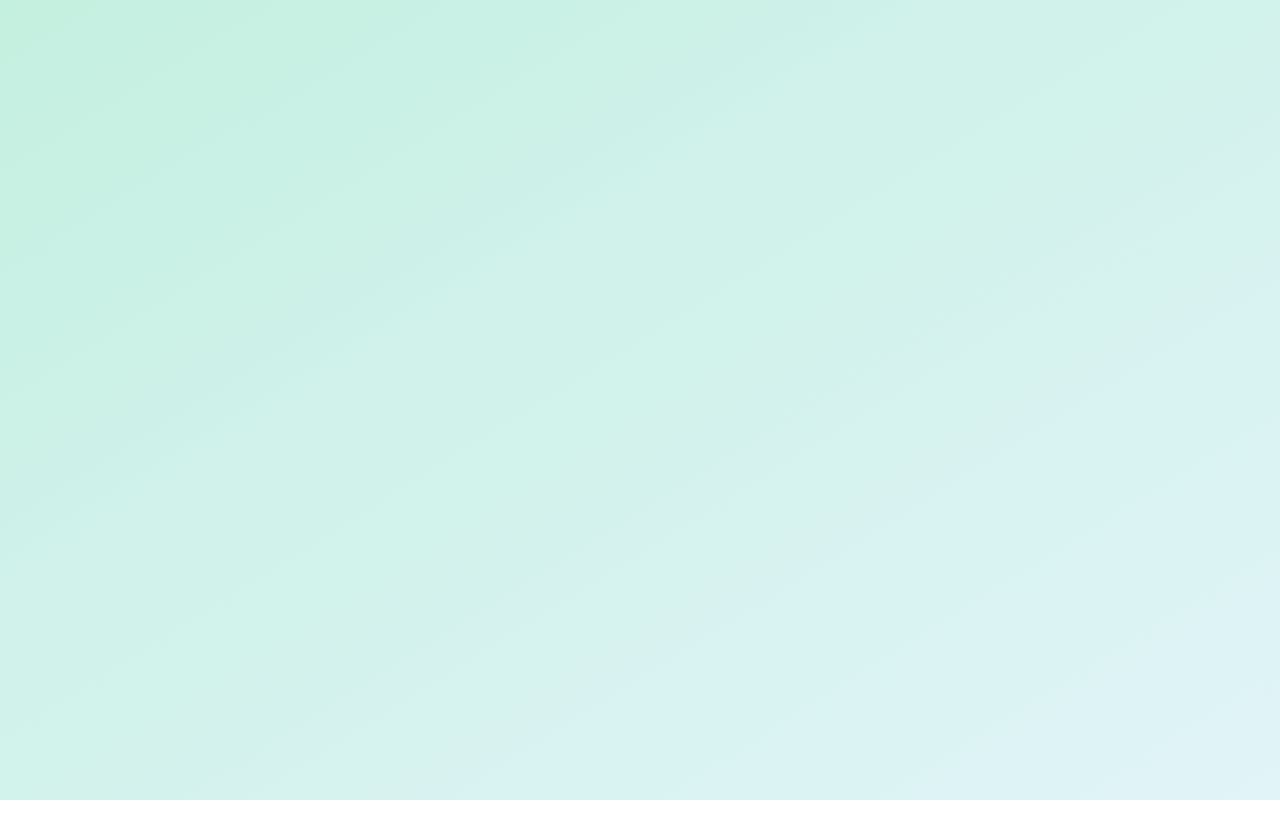
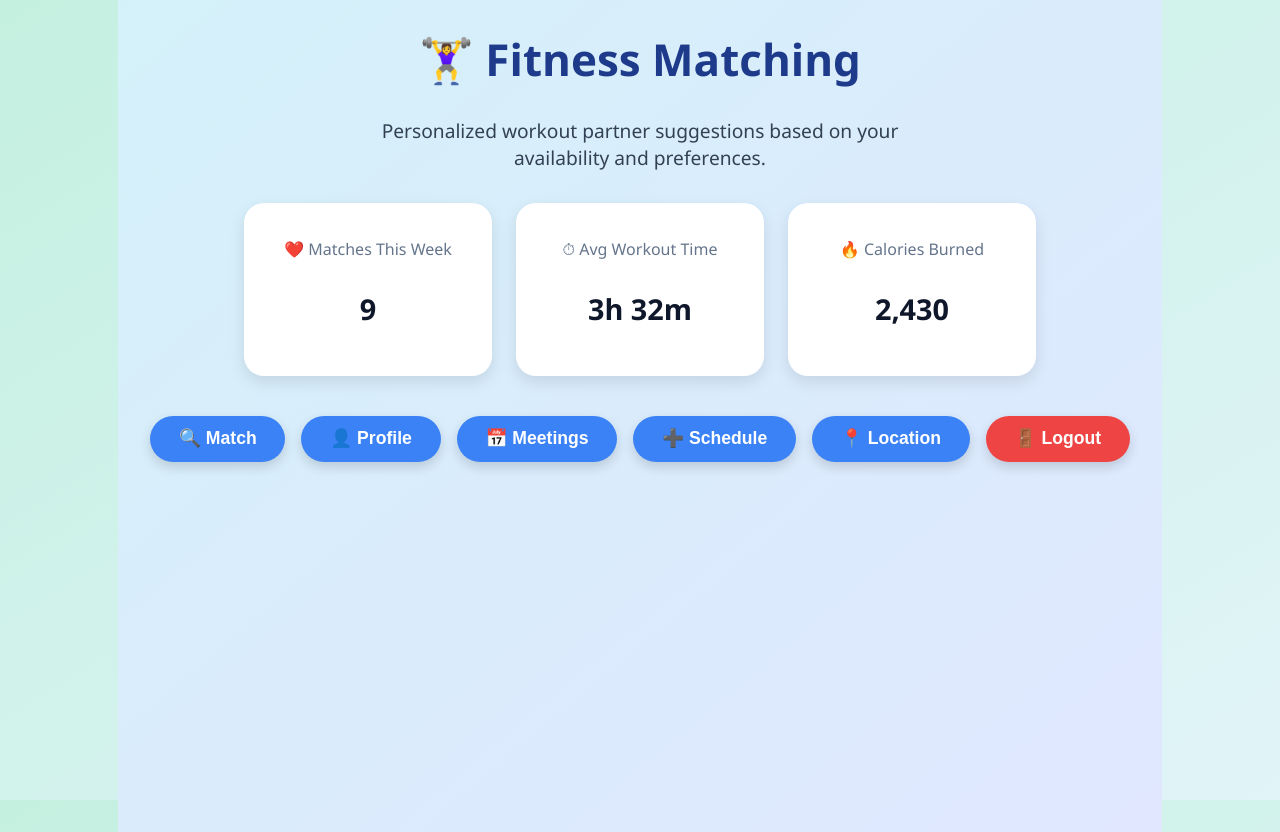
Before and after one commit to AdirBarash8/Fitmate, a React (Vite) app in the folder fitness-matcher-frontend/: page /dashboard in a window 1280 px wide. Before the commit this address had no page. Before the commit the page ends 800 px from the top, so only its background shows below. Built offline with nearby package versions, Linux system fonts and the light colour scheme; sample sign-in values are in the browser's storage.

Commit message:
dashboard...

```diff
--- /dev/null
+++ b/fitness-matcher-frontend/src/pages/DashboardPage.jsx
@@ -0,0 +1,60 @@
+import { useContext } from "react";
+import { useNavigate } from "react-router-dom";
+import { AuthContext } from "../context/AuthContext";
+import "../styles/dashboardPage.css";
+
+const DashboardPage = () => {
+  const { user, logout } = useContext(AuthContext);
+  const navigate = useNavigate();
+
+  const handleNavigate = (path) => {
+    navigate(path);
+  };
+
+  return (
+    <div className="dashboard-page">
+      <h1 className="dashboard-title">🏋️‍♀️ Fitness Matching</h1>
+      <p className="dashboard-subtitle">
+        Personalized workout partner suggestions based on your availability and preferences.
+      </p>
+
+      <div className="info-cards">
+        <div className="info-card">
+          <p className="card-title">❤️ Matches This Week</p>
+          <p className="card-value">9</p>
+        </div>
+        <div className="info-card">
+          <p className="card-title">⏱ Avg Workout Time</p>
+          <p className="card-value">3h 32m</p>
+        </div>
+        <div className="info-card">
+          <p className="card-title">🔥 Calories Burned</p>
+          <p className="card-value">2,430</p>
+        </div>
+      </div>
+
+      <div className="dashboard-buttons">
+        <button className="dashboard-button" onClick={() => handleNavigate("/match")}>
+          🔍 Match
+        </button>
+        <button className="dashboard-button" onClick={() => handleNavigate("/profile")}>
+          👤 Profile
+        </button>
+        <button className="dashboard-button" onClick={() => handleNavigate("/meetings")}>
+          📅 Meetings
+        </button>
+        <button className="dashboard-button" onClick={() => handleNavigate("/meetings/new")}>
+          ➕ Schedule
+        </button>
+        <button className="dashboard-button" onClick={() => handleNavigate("/update-location")}>
+          📍 Location
+        </button>
+        <button className="dashboard-button logout" onClick={logout}>
+          🚪 Logout
+        </button>
+      </div>
+    </div>
+  );
+};
+
+export default DashboardPage;
--- a/fitness-matcher-frontend/src/pages/LoginPage.jsx
+++ b/fitness-matcher-frontend/src/pages/LoginPage.jsx
@@ -50,7 +50,7 @@ const LoginPage = () => {
       });
 
       setToken(res.data.token); // Triggers context decoding
-      navigate("/match");
+      navigate("/dashboard");
     } catch (err) {
       const message = err.response?.data?.error || "Login failed. Please try again.";
 
--- a/fitness-matcher-frontend/src/routes.jsx
+++ b/fitness-matcher-frontend/src/routes.jsx
@@ -8,6 +8,7 @@ import ScheduleMeetingPage from "./pages/ScheduleMeetingPage";
 import ProfilePage from "./pages/ProfilePage";
 import AdminPanel from "./pages/AdminPanel";
 import ProtectedRoute from "./components/ProtectedRoute";
+import DashboardPage from "./pages/DashboardPage";
 
 function AppRoutes() {
   return (
@@ -20,6 +21,14 @@ function AppRoutes() {
         <Route path="/register" element={<RegisterPage />} />
 
         {/* Protected Routes */}
+        <Route
+          path="/dashboard"
+          element={
+            <ProtectedRoute>
+              <DashboardPage />
+            </ProtectedRoute>
+          }
+        />
         <Route
           path="/match"
           element={
--- /dev/null
+++ b/fitness-matcher-frontend/src/styles/DashboardPage.css
@@ -0,0 +1,86 @@
+.dashboard-page {
+  min-height: 100vh;
+  background: linear-gradient(to bottom right, #d4f1f9, #e0e7ff);
+  padding: 2rem;
+  font-family: 'Segoe UI', Tahoma, Geneva, Verdana, sans-serif;
+  display: flex;
+  flex-direction: column;
+  align-items: center;
+}
+
+.dashboard-title {
+  font-size: 2.75rem;
+  font-weight: 700;
+  color: #1e3a8a;
+  margin-bottom: 0.5rem;
+}
+
+.dashboard-subtitle {
+  font-size: 1.2rem;
+  color: #334155;
+  margin-bottom: 2rem;
+  text-align: center;
+  max-width: 600px;
+}
+
+.info-cards {
+  display: flex;
+  gap: 1.5rem;
+  margin-bottom: 2.5rem;
+  flex-wrap: wrap;
+  justify-content: center;
+}
+
+.info-card {
+  background-color: white;
+  border-radius: 1.25rem;
+  padding: 1.2rem 1.5rem;
+  width: 200px;
+  text-align: center;
+  box-shadow: 0 6px 16px rgba(0, 0, 0, 0.1);
+}
+
+.card-title {
+  font-size: 1rem;
+  color: #64748b;
+  margin-bottom: 0.3rem;
+}
+
+.card-value {
+  font-size: 1.8rem;
+  font-weight: bold;
+  color: #0f172a;
+}
+
+.dashboard-buttons {
+  display: flex;
+  flex-wrap: wrap;
+  gap: 1rem;
+  justify-content: center;
+}
+
+.dashboard-button {
+  background-color: #3b82f6;
+  color: white;
+  border: none;
+  border-radius: 9999px;
+  padding: 0.8rem 1.8rem;
+  font-size: 1.1rem;
+  font-weight: 600;
+  cursor: pointer;
+  transition: background-color 0.25s ease, transform 0.2s ease;
+  box-shadow: 0 5px 12px rgba(0, 0, 0, 0.15);
+}
+
+.dashboard-button:hover {
+  background-color: #2563eb;
+  transform: scale(1.05);
+}
+
+.dashboard-button.logout {
+  background-color: #ef4444;
+}
+
+.dashboard-button.logout:hover {
+  background-color: #dc2626;
+}
```
